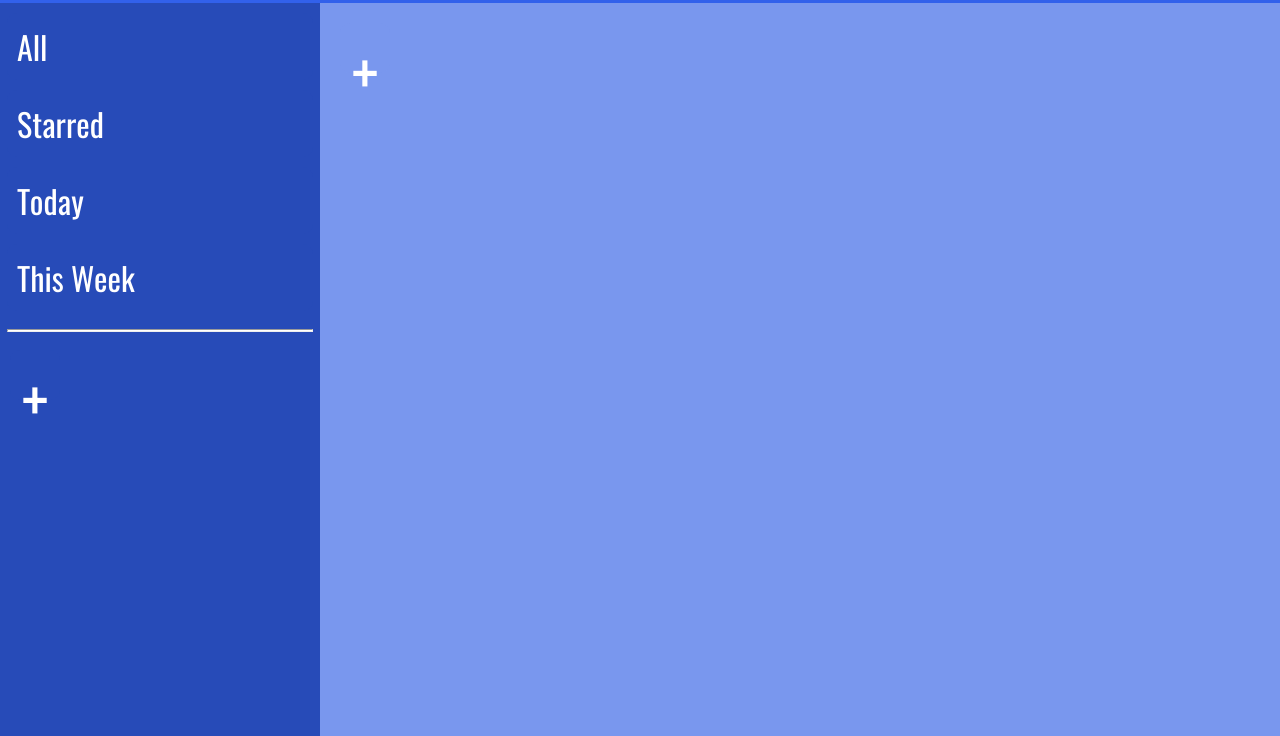
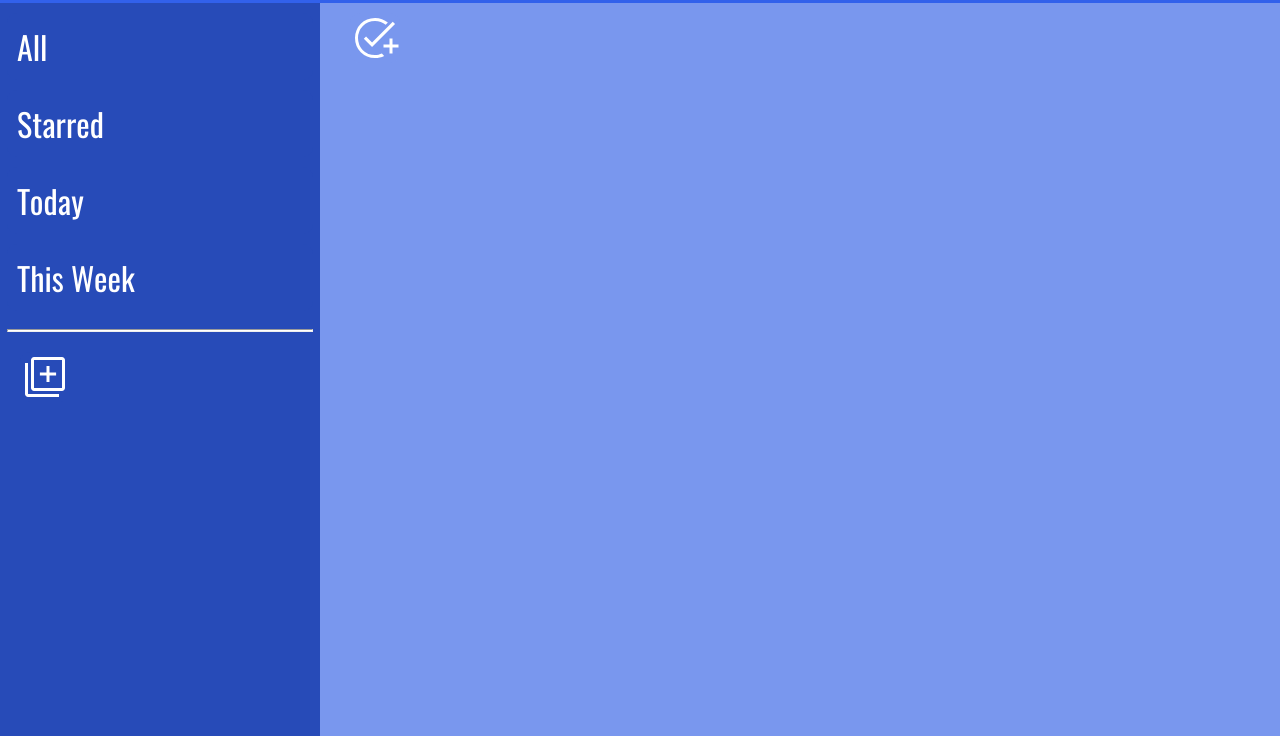
Before and after one commit to Pete-Fowler/todo-list, a website built with webpack: page src/index.html in a window 1280 px wide. Shown: the part 64-800 px from the top of the page. Built offline with nearby package versions, Linux system fonts and the light colour scheme; a web font is replaced by a local one.

Commit message:
Add icons for new task and new project

```diff
--- a/src/assets/modules/projectsDom.js
+++ b/src/assets/modules/projectsDom.js
@@ -2,6 +2,7 @@ import * as tasksDom from './tasksDom.js';
 import * as projects from "./projects";
 import * as tasks from './tasks.js';
 import deleteIcon from '../images/delete.svg';
+import newProject1 from '../images/newProject.svg';
 
 const nav = document.querySelector('#nav-projects');
 const newProjectBtn = document.querySelector('#new-project');
@@ -86,6 +87,12 @@ const removeProject = (e) => {
 }
 
 const listen = () => {
+    const newProject = new Image();
+        newProject.src = newProject1;
+        newProject.alt = 'New project icon';
+        newProject.id = 'new-project-img';
+        newProjectBtn.appendChild(newProject);
+
     newProjectBtn.addEventListener('click', showModal);
     all.addEventListener('click', changeTasksView);
     starred.addEventListener('click', changeTasksView);
--- a/src/assets/modules/tasksDom.js
+++ b/src/assets/modules/tasksDom.js
@@ -3,6 +3,7 @@ import * as tasks from './tasks.js';
 import * as projectsDom from './projectsDom.js';
 import menu1 from '../images/menu.svg';
 import star1 from '../images/star.svg';
+import newTask1 from '../images/newTask.svg';
 import * as index from '../../index.js';
 
 const main = document.querySelector('#main');
@@ -12,8 +13,12 @@ const newProjectBtn = document.querySelector('#new-project');
 window.addEventListener('click', closeDrop);
 
 function listen() {
+    const newTask = new Image();
+    newTask.src = newTask1;
+    newTask.alt = 'New task icon';
+    newTask.id = 'new-task-img';
+    newTaskBtn.appendChild(newTask);
     newTaskBtn.addEventListener('click', newTaskClick);
-
 }
 
 function render(array = tasks.tasks) {
--- a/src/index.html
+++ b/src/index.html
@@ -26,13 +26,15 @@
     </div>
     <hr>
     <div id="nav-projects">
-      <button type="button" id="new-project">+</button>
+      <button type="button" id="new-project">
+      </button>
     </div>
 
   </div>
 
   <div id="main">
-    <button type="button" id="new-task" class="btn">+</button>
+    <button type="button" id="new-task" class="btn">
+    </button>
   </div>
 
 </body>
--- a/src/style.css
+++ b/src/style.css
@@ -58,21 +58,21 @@ body {
     padding: 10px;
     background-color: #274BB8;
     text-align: left;
-    transition: .6s;
 }
 
 #delete-icon {
     height: 30px;
     width: 30px;
-    transition: .6s;
 }
 
 #delete-icon:hover {
     transform: scale(1.3);
+    transition: .6s;
 }
 
 .nav:hover, .active {
     background-color: #7997EE;
+    transition: .6s;
 }
 
 .project-wrapper {
@@ -95,13 +95,28 @@ body {
 #new-project, #new-task {
     color: white;
     font-size: 4rem;
+    display: flex;
+    justify-content: center;
+    align-items: center;
     height: 50px;
     width: 50px;
     border: 0px;
     border-radius: 10px;
-    margin: 10px;
+    margin: 20px;
     background-color: #274BB8;
+}
+
+#new-project:hover, #new-task:hover {
+    transform: scale(1.3);
     transition: .6s;
+}
+
+#new-task {
+    background-color: #7997EE;
+}
+
+#new-task-img, #new-project-img {
+
 }
 
 #modal {
@@ -164,21 +179,12 @@ body {
     border: 1px solid #7997EE;
 }
 
-#new-project:hover, #new-task:hover {
-    transform: scale(1.3);
-}
-
-#new-task {
-    background-color: #7997EE;
-    align-self: flex-start;
-}
-
 /* Main */
 #main {
     display: grid;
     grid-template: repeat(auto-fill, 50px) / 1fr;
     grid-auto-rows: 50px;
-    gap: 10px;
+    gap: 20px;
     padding: 10px;
     align-items: center;
     background-color: #7997EE;
```
Also changed, not shown: README.md, dist/index.html, dist/main.bundle.js, src/assets/images/newProject.svg (added), src/assets/images/newTask.svg (added).
